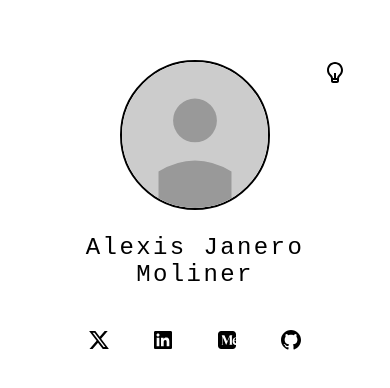
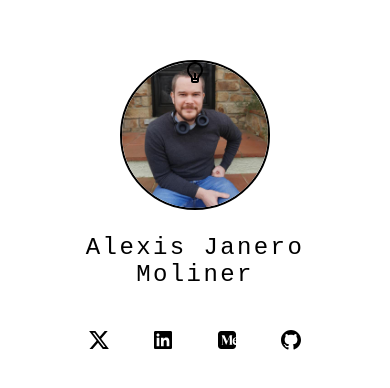
Before and after one commit to varn0/varno, a React (Vite) app: page / in a window 390 px wide. Shown: the part 212-600 px from the top of the page. Built offline with nearby package versions, Linux system fonts and the light colour scheme.

Commit message:
Replace profile picture SVG with JPEG and adjust theme toggle positioning in App styles for improved layout.

```diff
--- a/src/components/Portfolio.tsx
+++ b/src/components/Portfolio.tsx
@@ -1,5 +1,5 @@
 import { useTheme } from '../hooks/useTheme'
-import profilePicture from '../assets/profile.svg'
+import profilePicture from '../assets/profile-picture.jpeg'
 import {
   RiLightbulbLine,
   RiTwitterXLine,
@@ -57,7 +57,7 @@ function Portfolio() {
             )}
           </a>
           <a
-            href="https://ajanerom.medium.com/"
+            href="https://ajanerom.medium.com"
             target="_blank"
             rel="noopener noreferrer"
             className="social-link"
--- a/src/styles/App.css
+++ b/src/styles/App.css
@@ -47,7 +47,8 @@ body {
 .theme-toggle {
   position: absolute;
   top: 2rem;
-  right: 2rem;
+  left: 50%;
+  transform: translateX(-50%);
   background: none;
   border: none;
   color: var(--text-color);
@@ -195,7 +196,6 @@ body {
 
   .theme-toggle {
     top: 1rem;
-    right: 1rem;
     font-size: 1.25rem;
     padding: 0.5rem;
   }
```
Also changed, not shown: src/assets/profile-picture.jpeg (added).
